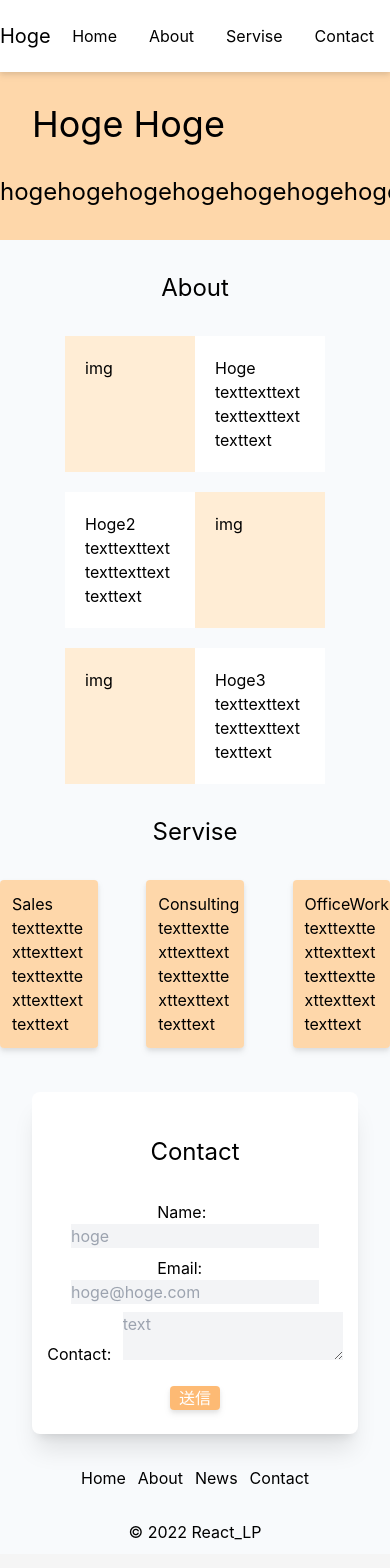
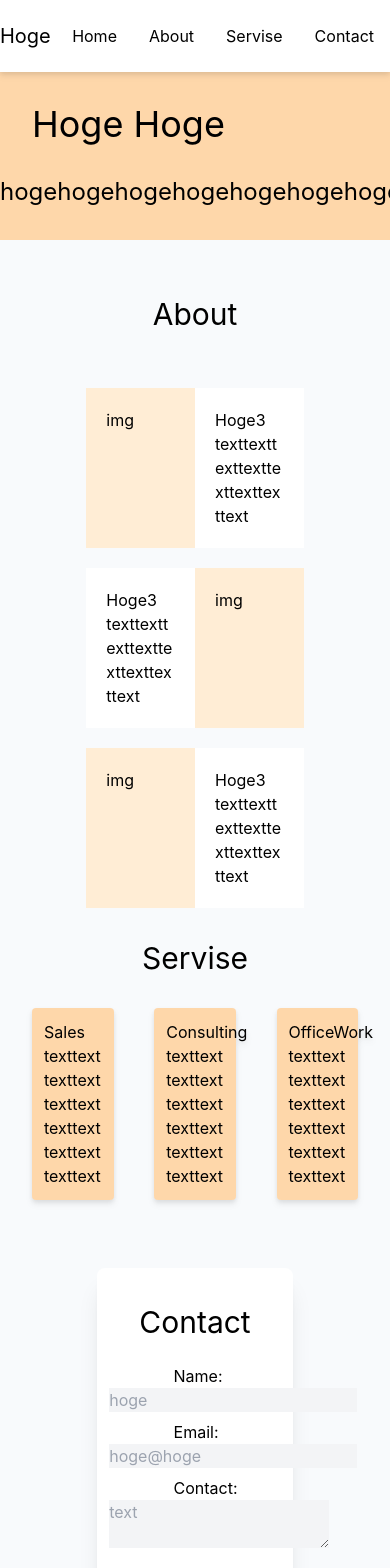
Before and after one commit to enshia-kanami/react-lp, a React (Create React App) app: page / in a window 390 px wide. Shown: the top 1568 px of the page. Built offline with nearby package versions, Linux system fonts and the light colour scheme; the HTML template or start-up script is replaced by a standard one.

Commit message:
名前付きimpoet,exportに変更

```diff
--- a/src/App.js
+++ b/src/App.js
@@ -1,15 +1,11 @@
 import React from 'react';
 import { BrowserRouter, Route, Routes} from 'react-router-dom';
-import Home from './routes/Home';
-import About from './routes/About';
-import Header from './routes/Header';
-import Servise from './routes/Servise';
-import Contact from './routes/Contact';
+import { Home, About, Header, Servise, Contact} from "./routes/index"
 
 
 function App() {
   return (
-      <div className='App'>
+      <div className='min-h-screen relative'>
         <BrowserRouter>
           <Routes>
             <Route path='/' element={<Home />} />
--- a/src/routes/About.js
+++ b/src/routes/About.js
@@ -1,9 +1,10 @@
 import React from 'react';
-import AboutContent from './AboutContent';
-import AboutImg from './AboutImg';
+import { Header, AboutContent, AboutImg, Footer} from "./index";
 
 function About() {
     return(
+        <div>
+        <Header/>
         <about>
             <h3 className="text-center m-14 text-3xl">About</h3>
                 <div className="flex justify-center">
@@ -34,6 +35,8 @@ function About() {
                     </div>
                 </div>
         </about>
+        <Footer/>
+        </div>
     )
 }
 
--- a/src/routes/Footer.js
+++ b/src/routes/Footer.js
@@ -2,7 +2,7 @@ import React from "react";
 
 function Footer() {
     return (
-        <footer>
+        <footer className="absolute bottom-0 w-full">
             <div className="text-center">
                 <div>
                     <ul className="flex justify-center mb-5">
--- a/src/routes/Home.js
+++ b/src/routes/Home.js
@@ -1,29 +1,44 @@
 import React  from "react"
+import { useState } from "react";
 import { Link } from "react-router-dom";
-import Header from "./Header";
-import Nav from "./Nav";
-import Main from "./Main";
-import About from "./About";
-import AboutContent from "./AboutContent";
-import AboutImg from "./AboutImg";
-import Contact from "./Contact";
-import Servise from "./Servise";
-import ServiseItems from "./ServiseItems";
-import Footer from "./Footer";
 
 function Compiles() {
+    const initialVlues = {userName: "", userEmail: ""}//フォームが３つだから、配列で１つに管理
+    const [formVlues, setFormVlues] = useState(initialVlues);//初期値として設定
+    const [formErrors, setFormErrors] = useState({});//エラー用のオブジェクト
+    const [isSubmit, setIsSubmit] = useState(false);
+
+    const handleChange = (e) => {
+        const {name, value} = e.target;
+        setFormVlues ({...formVlues, [name]: value});
+        console.log(formVlues);
+    };
+
+    const handleSubmit = (e) => {
+        e.preventDefault(); //更新されるのを妨げる
+        setFormErrors(validate(formVlues));//バリデーションチェック
+        setIsSubmit(true);//
+    }
+
+    const validate = (values) => { //引数→どの値をバリデーションチェックするのか
+        const errors = {}; //どのinputでエラーが発生しているのかオブジェクトで管理
+        const regex = /^[a-zA-Z0-9_+-]+(.[a-zA-Z0-9_+-]+)*@([a-zA-Z0-9][a-zA-Z0-9-]*[a-zA-Z0-9]*\.)+[a-zA-Z]{2,}$/ //メールアドレスバリデーション正規表現
+
+        if(!values.userName) {
+            errors.userName = "nameを入力して下さい";
+        } else if (values.userName.length < 2) {
+            errors.userName = "2文字以上で入力して下さい";
+        }
+        if(!values.userEmail) {
+            errors.userEmail = "emailを入力して下さい";
+        } else if (!regex.test(values.userEmail)) {
+            errors.userEmail = "正しいメールアドレスを入力して下さい";
+        }
+        return errors;
+    }
+
     return (
         <div className="text-base bg-slate-50">
-            {/* <Header/>
-            <Nav/>
-            <Main/>
-            <About/>
-            <AboutImg/>
-            <AboutContent/>
-            <Servise/>
-            <ServiseItems/>
-            <Contact/>
-            <Footer/> */}
             <header className="relative bg-white drop-shadow-md ...">
                 <div className="flex justify-between items-center pt-0 pb-0">
                     <a href="#" className="font-normal text-xl">Hoge</a>
@@ -41,14 +56,15 @@ function Compiles() {
                 <h2 className="text-4xl p-8">Hoge Hoge</h2>
                 <p className="text-2xl pb-8">hogehogehogehogehogehogehoge</p>
             </main>
+            <div className="mx-8">
             <about>
-                <h3 className="text-center m-8 text-2xl">About</h3>
+            <h3 className="text-center m-14 text-3xl">About</h3>
                 <div className="flex justify-center">
                     <div className="p-5 bg-orange-100 w-1/3">
-                       <p>img</p>
+                        <p>img</p>
                     </div>
                     <div className="p-5 bg-white w-1/3">
-                        <h4>Hoge</h4>
+                        <h4>Hoge3</h4>
                         <p className="break-words whitespace-pre-wrap">texttexttexttexttexttexttexttext</p>
                     </div>
                 </div>
@@ -57,7 +73,7 @@ function Compiles() {
                         <p>img</p>
                     </div>
                     <div className="p-5 bg-white w-1/3">
-                        <h4>Hoge2</h4>
+                        <h4>Hoge3</h4>
                         <p className="break-words whitespace-pre-wrap">texttexttexttexttexttexttexttext</p>
                     </div>
                 </div>
@@ -72,7 +88,7 @@ function Compiles() {
                 </div>
             </about>
             <service>
-                <h3 className="text-center m-8 text-2xl">Servise</h3>
+                <h3 className="text-center m-8 text-3xl">Servise</h3>
                 <div className="flex justify-between ">
                     <div className="bg-orange-200 rounded drop-shadow-md mb-3 w-1/4 p-3">
                         <h4>Sales</h4>
@@ -89,23 +105,28 @@ function Compiles() {
                 </div>
             </service>
             <contact className="bg-slate-200">
-                <div className="rounded-lg shadow-xl bg-white m-8 ... p-3">
-                    <h3 className="text-center m-8 text-2xl">Contact</h3>
-                        <form>
+                <div className="rounded-lg w-3/5 max-w-md my-14 mr-auto ml-auto shadow-xl bg-white p-3">
+                    <h3 className="text-center m-6 text-3xl">Contact</h3>
+                        <form onSubmit={(e) => handleSubmit(e)}>
                             <div className="mb-2 text-center">
                                 <label className="text-left w-3/12 inline-block">Name:</label>
-                                <input className="bg-gray-100" type="text" placeholder="hoge"></input>
+                                <input className="bg-gray-100" type="text" placeholder= "hoge" name="userName" onChange={(e) => handleChange(e)}></input> {/*文字を格納*/}
                             </div>
+                                <p className="text-red-600 text-xs">{formErrors.userName}</p>
                             <div className="mb-2 text-center">
                                 <label className="text-left w-3/12 inline-block">Email:</label>
-                                <input className="bg-gray-100" type="email" placeholder="hoge@hoge.com"></input>
+                                <input className="bg-gray-100" type="email" placeholder= "hoge@hoge" name="userEmail" onChange={(e) => handleChange(e)}></input>
                             </div>
+                                <p className="text-red-600 text-xs">{formErrors.userEmail}</p>
                             <div className="mb-2 text-center">
-                                <label className="items-start text-left w-3/12 inline-block">Contact:</label>
-                                <textarea className="bg-gray-100" placeholder="text"></textarea>
+                                <label className="items-start text-left  align-top w-3/12 inline-block">Contact:</label>
+                                <textarea className="bg-gray-100" placeholder="text" tepe="textarea" ></textarea>
                             </div>
-                            <div className="md:items-center text-center">
-                                <button className="w-1/6 bg-orange-300 text-white rounded drop-shadow-md m-3" type="submit">送信</button>
+                                <div className="md:items-center text-center">
+                                <button className="w-1/5 bg-orange-300 text-white text-[12px] rounded drop-shadow-md m-3 p-2" type="submit">SendRequest</button>
+                                {Object.keys(formErrors).length === 0 && isSubmit && (
+                                    <div className="text-green-600">ログインに成功しました</div>
+                                )} {/*formErrorsの中にkeyの値が入っている。エラー文が何個入っているのか*/}
                             </div>
                         </form>
                 </div>
@@ -124,6 +145,7 @@ function Compiles() {
                 </div>
             </footer>
         </div>
+        </div>
     )
 }
 
--- a/src/routes/Nav.js
+++ b/src/routes/Nav.js
@@ -2,16 +2,14 @@ import { Link } from 'react-router-dom';
 
 function Nav() {
     return (
-        <div>
         <nav>
-            <ul>
+            <ul className='flex'>
                 <li><Link to="/" className="block py-6 px-4">Home</Link></li>
                 <li><Link to="/about" className="block py-6 px-4">About</Link></li>
                 <li><Link to="/servise" className="block py-6 px-4">Servise</Link></li>
                 <li><Link to="/contact" className="block py-6 px-4">Contact</Link></li>
             </ul>
         </nav>
-        </div>
     )
 }
 
--- a/src/routes/Servise.js
+++ b/src/routes/Servise.js
@@ -1,8 +1,10 @@
 import React from "react";
-import ServiseItems from "./ServiseItems";
+import { Header, ServiseItems, Footer } from "./index";
 
 function Servise() {
     return(
+        <div>
+            <Header/>
             <service>
                 <h3 className="text-center m-14 text-4xl">Servise</h3>
                     <div className="flex justify-between ">
@@ -20,6 +22,8 @@ function Servise() {
                         />
                     </div>
             </service>
+            <Footer/>
+        </div>
     )
 }
 
```
Also changed, not shown: src/routes/Contact.js (+11 -6 lines), src/routes/index.js (added, +12 -0 lines). Lines whose indentation alone changed are shown as unchanged.
